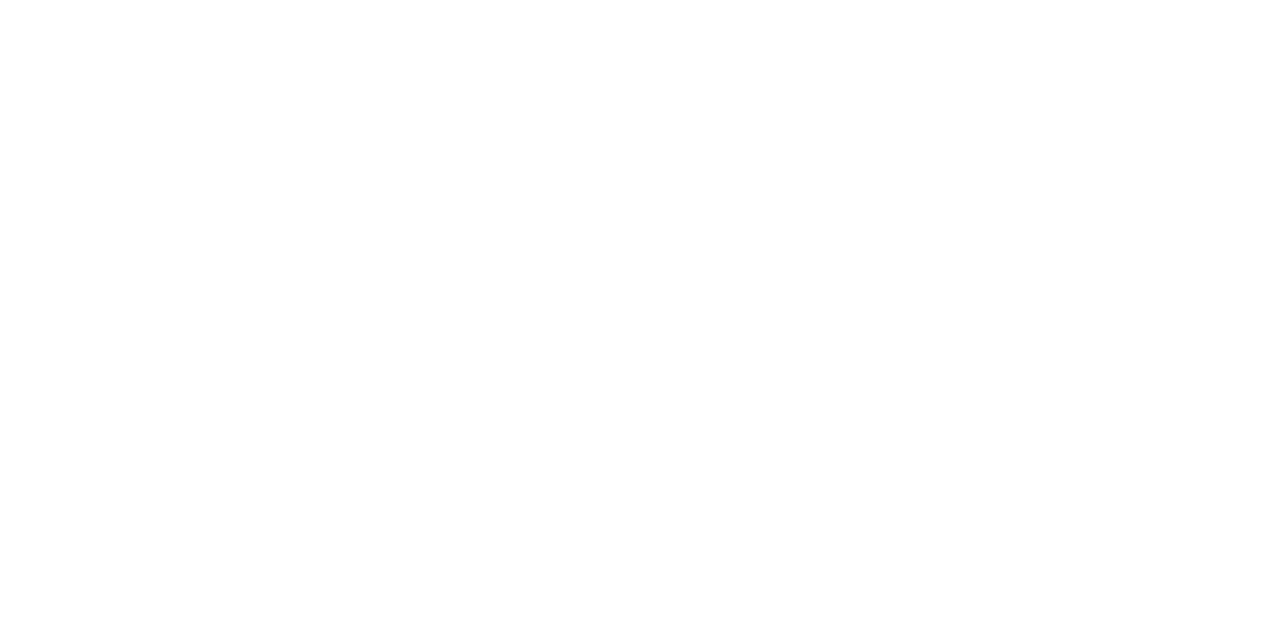
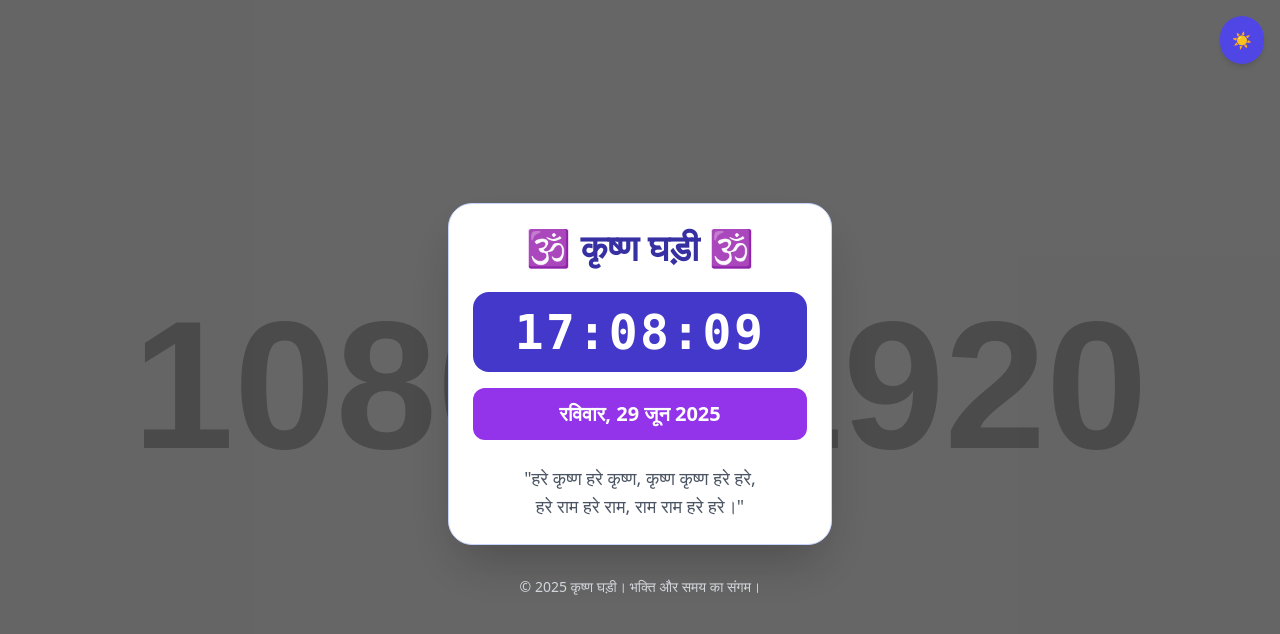
Before and after one commit to premvishrut/Letter, a plain HTML site: page index.html in a window 1280 px wide. Drawn offline with nearby package versions, Linux system fonts and the light colour scheme; placeholder pictures from the web are drawn by us.

Commit message:
Update index.html

```diff
--- a/index.html
+++ b/index.html
@@ -2,22 +2,98 @@
 <html lang="hi">
 <head>
   <meta charset="UTF-8" />
-    <meta name="viewport" content="width=device-width, initial-scale=1.0" />
-    <title>कृष्ण को पत्र</title>
-    <link rel="manifest" href="/manifest.json" />
-    <meta name="theme-color" content="#1a202c" />
-    <link rel="icon" href="/icons/icon-192.png" />
+  <meta name="viewport" content="width=device-width, initial-scale=1.0"/>
+  <title>कृष्ण घड़ी</title>
   <script src="https://cdn.tailwindcss.com"></script>
-
   <script>
-      if ('serviceWorker' in navigator) {
-        window.addEventListener('load', () => {
-          navigator.serviceWorker.register('/service-worker.js');
-        });
+    tailwind.config = {
+      darkMode: 'class'
     }
   </script>
 </head>
-  <body>
-    <div id="root"></div>
+<body class="bg-cover bg-center bg-fixed transition-all duration-500 ease-in-out" id="body">
+
+  <!-- Overlay for readability -->
+  <div class="absolute inset-0 bg-black bg-opacity-50 dark:bg-opacity-70 transition-colors duration-300"></div>
+
+  <!-- Theme Toggle Button -->
+  <button
+    onclick="toggleTheme()"
+    class="absolute top-4 right-4 z-10 p-3 rounded-full bg-indigo-600 hover:bg-indigo-700 text-white shadow-md"
+    aria-label="Toggle theme"
+  >
+    <span id="theme-icon">☀️</span>
+  </button>
+
+  <!-- Clock Content -->
+  <div class="relative z-10 min-h-screen flex flex-col items-center justify-center text-center text-white px-4">
+    <div class="bg-white dark:bg-gray-800 p-6 rounded-3xl shadow-2xl w-full max-w-sm border border-indigo-200 dark:border-gray-700 text-gray-800 dark:text-gray-200">
+      <h1 class="text-4xl font-extrabold text-indigo-800 dark:text-indigo-300 mb-6">
+        🕉️ कृष्ण घड़ी 🕉️
+      </h1>
+
+      <div class="bg-indigo-700 text-white p-4 rounded-2xl mb-4 text-5xl font-mono font-bold tracking-wider" id="time">
+        00:00:00
+      </div>
+
+      <div class="bg-purple-600 text-white p-3 rounded-xl text-xl font-semibold" id="date">
+        दिन, तारीख
+      </div>
+
+      <p class="mt-6 text-center text-lg text-gray-600 dark:text-gray-400">
+        "हरे कृष्ण हरे कृष्ण, कृष्ण कृष्ण हरे हरे,<br>
+        हरे राम हरे राम, राम राम हरे हरे।"
+      </p>
+    </div>
+
+    <footer class="mt-8 text-center text-gray-300 dark:text-gray-400 text-sm">
+      &copy; 2025 कृष्ण घड़ी। भक्ति और समय का संगम।
+    </footer>
+  </div>
+
+  <script>
+    const lightBg = "https://placehold.co/1080x1920/E0F2F7/000000?text=Radha+Krishna+Day";
+    const darkBg = "https://placehold.co/1080x1920/1A202C/FFFFFF?text=Radha+Krishna+Night";
+
+    function updateClock() {
+      const now = new Date();
+      const h = now.getHours().toString().padStart(2, '0');
+      const m = now.getMinutes().toString().padStart(2, '0');
+      const s = now.getSeconds().toString().padStart(2, '0');
+      document.getElementById('time').textContent = `${h}:${m}:${s}`;
+
+      const options = { weekday: 'long', year: 'numeric', month: 'long', day: 'numeric' };
+      document.getElementById('date').textContent = now.toLocaleDateString('hi-IN', options);
+    }
+
+    function toggleTheme() {
+      const html = document.documentElement;
+      const icon = document.getElementById('theme-icon');
+      html.classList.toggle('dark');
+      const isDark = html.classList.contains('dark');
+      localStorage.setItem('theme', isDark ? 'dark' : 'light');
+      icon.textContent = isDark ? '🌙' : '☀️';
+      setBackground();
+    }
+
+    function setBackground() {
+      const isDark = document.documentElement.classList.contains('dark');
+      document.getElementById('body').style.backgroundImage = `url(${isDark ? darkBg : lightBg})`;
+    }
+
+    // Theme setup on load
+    window.onload = () => {
+      const saved = localStorage.getItem('theme');
+      const prefersDark = window.matchMedia('(prefers-color-scheme: dark)').matches;
+      if (saved === 'dark' || (!saved && prefersDark)) {
+        document.documentElement.classList.add('dark');
+        document.getElementById('theme-icon').textContent = '🌙';
+      }
+      setBackground();
+      updateClock();
+      setInterval(updateClock, 1000);
+    };
+  </script>
+
 </body>
 </html>
```
Lines whose indentation alone changed are shown as unchanged.
